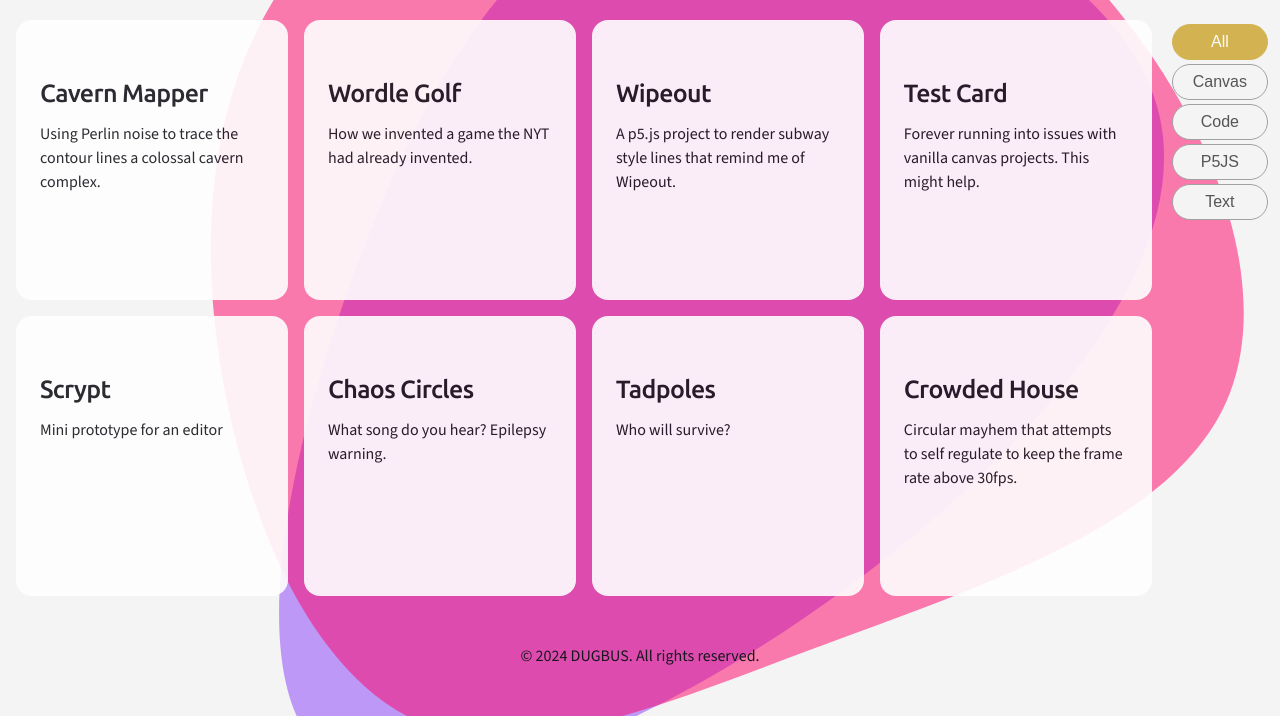
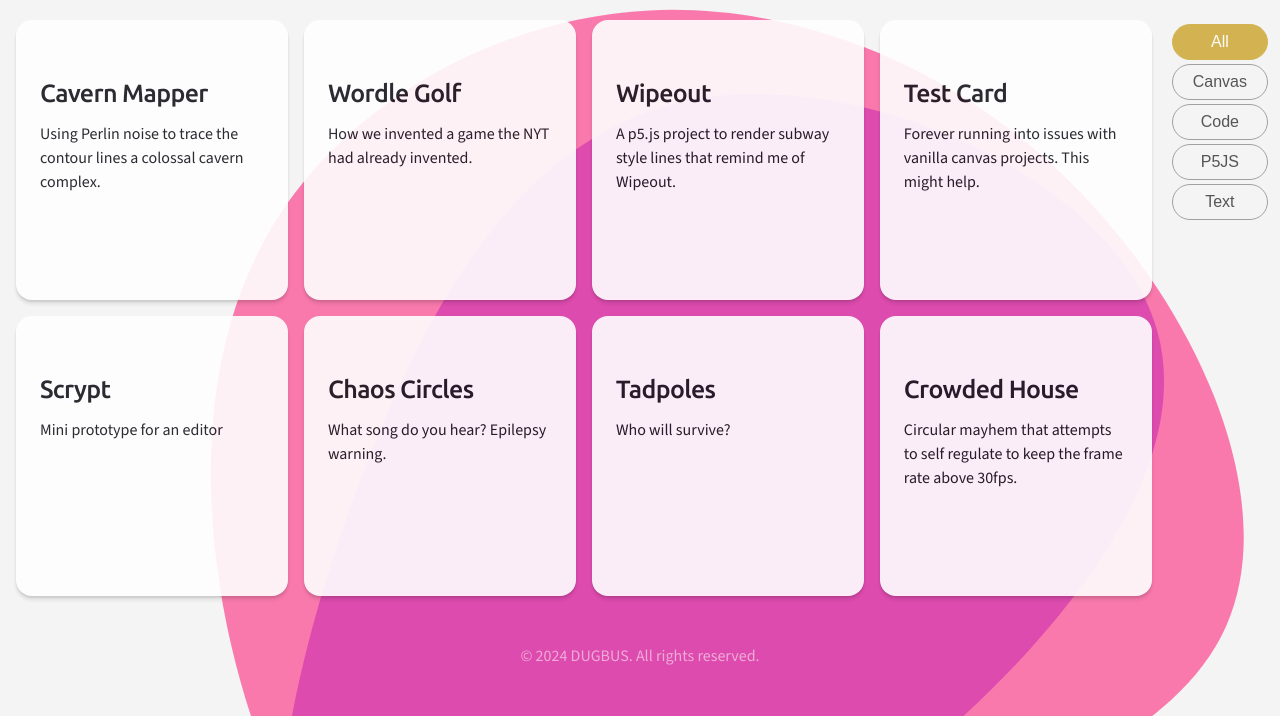
Before and after one commit to dugbus/lets-build, a website built with Vite: page index.html in a window 1280 px wide. Shown: the part 116-832 px from the top of the page. Built offline with nearby package versions, Linux system fonts and the light colour scheme.

Commit message:
Fixed background on main page

```diff
--- a/base.css
+++ b/base.css
@@ -206,4 +206,5 @@ img {
   position: sticky;
   top: 100%;
   text-align: center;
+  color: #ffffff88;
 }
--- a/styles.css
+++ b/styles.css
@@ -2,6 +2,7 @@
 
 body {
   background: url(blobs.svg) var(--color-paper) no-repeat center center / cover;
+  background-attachment: fixed;
 }
 
 .projects {
@@ -33,6 +34,7 @@ body {
   transition:
     opacity var(--transition-time) ease,
     visibility var(--transition-time) ease;
+  box-shadow: 0px 2px 2px hsla(0 0% 0% / 0.1), 0px 4px 4px hsla(0 0% 0% / 0.1);
 }
 
 .project.show {
```
